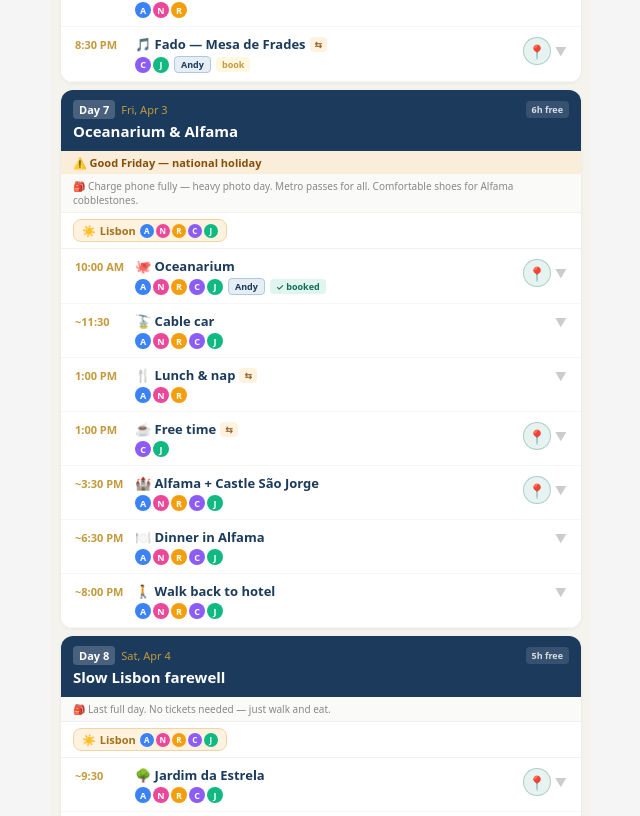
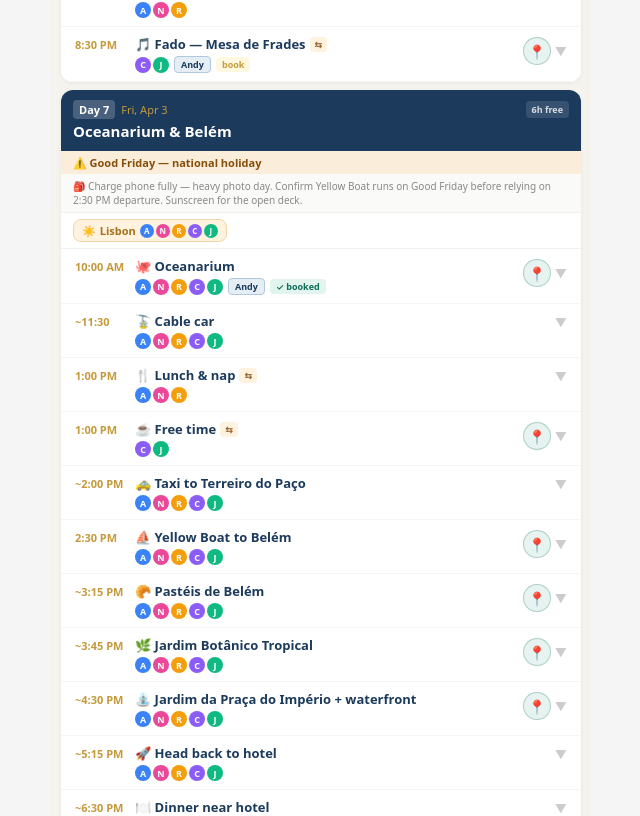
Before and after one commit to abrown221/AndysTravelAgents, a React (Vite) app: page / in a window 1280 px wide. Shown: the part 4126-4942 px from the top of the page, without its empty margins (319-959 px from the left). Built offline with nearby package versions, Linux system fonts and the light colour scheme.

Commit message:
Apr 3: Replace Alfama with Yellow Boat to Belem + gardens + pasteis

```diff
--- a/src/App.jsx
+++ b/src/App.jsx
@@ -115,18 +115,22 @@ const CAL=[
     {t:"10:00 AM",n:"🚗 Barrocal → Lisbon",p:[1,1,1,0,0],from:"A",src:1,booked:true,d:"✅ CAROLINA CONFIRMED — Mercedes E Class. Car seat for Rose. Barrocal shuttle, ~2 hours. Arrive Bairro Alto Hotel ~12 PM.\n\n⚠️ CHANGED FROM 8:00 AM → 10:00 AM. Must notify Carolina (concierge@barrocal.pt) of new departure time. No early Lisbon bookings — enjoy a slow last Barrocal morning, breakfast with the donkeys.",cancel:"24h",links:[{t:"Barrocal",u:"https://barrocal.pt"}]},
     {t:"~12:00 PM",n:"🍴 Check in, lunch & nap",p:[1,1,1,0,0],par:true,d:"Arrive Bairro Alto Hotel ~12 PM. Check in, quick lunch nearby, Rose naps. Critical recharge before the Little Lisbon tour at 3 PM."},
     {t:"~12:00 PM",n:"🏛️ Chiado free time",p:[0,0,0,1,1],par:true,d:"Christina + Jim arrived ~11 AM from Cascais. Explore: Bertrand (world's oldest bookshop, 1732), Carmo Convent (roofless 1755 church — architecturally haunting), Manteigaria pastéis de nata. All 5-min walk from hotel.",mapQ:"Carmo+Convent+Lisbon",links:[{t:"Carmo Convent",u:"https://maps.google.com/?q=Carmo+Convent+Lisbon"}]},
-    {t:"3:00 PM",n:"🚶 Little Lisbon — Express Lisbon Tour",p:[1,1,1,1,1],from:"A",src:1,booked:true,d:"✅ FULLY CONFIRMED by Mariana — Thu Apr 2, 3:00 PM.\n'Express Lisbon' private family tour: 2-hour tuk-tuk ride + 1-hour walking tour with scavenger hunt.\nGuide + driver meet at Bairro Alto Hotel.\n\nRoute: Baixa → Chiado → Bairro Alto → Príncipe Real → Mouraria → Alfama. Viewpoints: Senhora do Monte, Portas do Sol/Santa Luzia, São Pedro de Alcântara. Kids' games + pastry included.\n\nScavenger hunt options (choose at start): Alfama (ends Campo das Cebolas) OR Bairro Alto (ends Praça D. Luís I).\n\nTour covers Alfama at a fun pace — dedicated Alfama + Castle visit saved for tomorrow (Apr 3).\n\nBalance payment due by Mon Mar 30 via PayPal.\n\n📞 +351 912 800 647 · info@lisbonforkids.com (Mariana)",phone:"+351912800647",cancel:"24h",mapQ:"Alfama+Lisbon",links:[{t:"Little Lisbon",u:"https://www.lisbonforkids.com/tuk-tuk-tours"}]},
+    {t:"3:00 PM",n:"🚶 Little Lisbon — Express Lisbon Tour",p:[1,1,1,1,1],from:"A",src:1,booked:true,d:"✅ FULLY CONFIRMED by Mariana — Thu Apr 2, 3:00 PM.\n'Express Lisbon' private family tour: 2-hour tuk-tuk ride + 1-hour walking tour with scavenger hunt.\nGuide + driver meet at Bairro Alto Hotel.\n\nRoute: Baixa → Chiado → Bairro Alto → Príncipe Real → Mouraria → Alfama. Viewpoints: Senhora do Monte, Portas do Sol/Santa Luzia, São Pedro de Alcântara. Kids' games + pastry included.\n\nScavenger hunt options (choose at start): Alfama (ends Campo das Cebolas) OR Bairro Alto (ends Praça D. Luís I).\n\nTour covers Alfama at a fun pace — tomorrow is Yellow Boat to Belém — a totally different side of Lisbon.\n\nBalance payment due by Mon Mar 30 via PayPal.\n\n📞 +351 912 800 647 · info@lisbonforkids.com (Mariana)",phone:"+351912800647",cancel:"24h",mapQ:"Alfama+Lisbon",links:[{t:"Little Lisbon",u:"https://www.lisbonforkids.com/tuk-tuk-tours"}]},
     {t:"~6:00 PM",n:"🍽️ Early dinner",p:[1,1,1,0,0],par:true,d:"Tour ends ~6 PM. Family eats early near the hotel. Rose to bed after a big day."},
     {t:"8:30 PM",n:"🎵 Fado — Mesa de Frades",p:[0,0,0,1,1],from:"A",src:1,par:true,d:"Tiny former chapel. Tiny former chapel in Alfama. Book via Bairro Alto Hotel concierge. Very small venue — book early.",mapQ:"Mesa+de+Frades+Alfama+Lisbon",links:[{t:"Mesa de Frades",u:"https://maps.google.com/?q=Mesa+de+Frades+Alfama+Lisbon"}]},
   ]},
-  {date:"Fri, Apr 3",n:7,title:"Oceanarium & Alfama",iso:"2026-04-03",hotel:"lis",free:6,note:"⚠️ Good Friday — national holiday",prep:"Charge phone fully — heavy photo day. Metro passes for all. Comfortable shoes for Alfama cobblestones.",locs:[{w:[1,1,1,1,1],l:"lis"}],acts:[
+  {date:"Fri, Apr 3",n:7,title:"Oceanarium & Belém",iso:"2026-04-03",hotel:"lis",free:6,note:"⚠️ Good Friday — national holiday",prep:"Charge phone fully — heavy photo day. Confirm Yellow Boat runs on Good Friday before relying on 2:30 PM departure. Sunscreen for the open deck.",locs:[{w:[1,1,1,1,1],l:"lis"}],acts:[
     {t:"10:00 AM",n:"🐙 Oceanarium",p:[1,1,1,1,1],from:"A",src:1,booked:true,d:"✅ BOOKED — Ref #96455533. 10:00 AM entry, Fri Apr 3.\n\nTHE must-do for Rose. 15,000+ marine animals. Metro to Oriente (Calatrava station). Allow 2+ hours.\n\n📞 +351 218 917 000 · info@oceanario.pt",phone:"+351218917000",cancel:"24h",mapQ:"Oceanário+de+Lisboa",links:[{t:"Oceanarium",u:"https://www.oceanario.pt"}]},
     {t:"~11:30",n:"🚡 Cable car",p:[1,1,1,1,1],d:"Teleférico over the Tagus. Thrilling for kids. Playgrounds + promenades nearby."},
     {t:"1:00 PM",n:"🍴 Lunch & nap",p:[1,1,1,0,0],par:true,d:"Back to hotel. Rose needs rest before Alfama. Critical recharge — big afternoon ahead."},
-    {t:"1:00 PM",n:"☕ Free time",p:[0,0,0,1,1],par:true,d:"Christina + Jim free afternoon. Options: revisit Chiado spots you missed yesterday, Príncipe Real garden + boutiques, or LX Factory (creative hub in converted industrial space, ~10 min taxi). Regroup at hotel by 3:30 for Alfama.",mapQ:"Carmo+Convent+Lisbon",links:[{t:"Carmo Convent",u:"https://maps.google.com/?q=Carmo+Convent+Lisbon"}]},
-    {t:"~3:30 PM",n:"🏰 Alfama + Castle São Jorge",p:[1,1,1,1,1],d:"The dedicated Alfama afternoon. Yesterday's Little Lisbon tour gave you the overview — today go deeper at your own pace.\n\nCastelo de São Jorge: ramparts, peacocks, Children's Centre (Rose will love it). Then wind down through Alfama's tile streets, laundry lines, fado echoing from doorways.\n\nGinjinha for adults at a tiny counter bar. End at Portas do Sol viewpoint for golden hour.\n\n⚠️ Good Friday — some shops/restaurants may be closed. Castle should be open (confirm hours).",mapQ:"Castelo+São+Jorge+Lisbon",links:[{t:"Castelo",u:"https://maps.google.com/?q=Castelo+São+Jorge+Lisbon"},{t:"Alfama",u:"https://maps.google.com/?q=Alfama+Lisbon"}]},
-    {t:"~6:30 PM",n:"🍽️ Dinner in Alfama",p:[1,1,1,1,1],d:"Eat together in Alfama while you're there. Good Friday seafood tradition — bacalhau (salt cod) is the classic. Try a local tasca. Early enough for Rose."},
-    {t:"~8:00 PM",n:"🚶 Walk back to hotel",p:[1,1,1,1,1],d:"Downhill stroll from Alfama through Baixa to Bairro Alto Hotel. Lisbon lit up at night. Rose in the stroller, gelato stop on the way. Easy last evening before tomorrow's farewell day."},
+    {t:"1:00 PM",n:"☕ Free time",p:[0,0,0,1,1],par:true,d:"Christina + Jim free afternoon. Options: revisit Chiado spots you missed yesterday, Príncipe Real garden + boutiques, or LX Factory (creative hub in converted industrial space, ~10 min taxi). Regroup at Terreiro do Paço by 2:15 PM for the Yellow Boat to Belém (or skip the boat and meet everyone in Belém by taxi).",mapQ:"Carmo+Convent+Lisbon",links:[{t:"Carmo Convent",u:"https://maps.google.com/?q=Carmo+Convent+Lisbon"}]},
+    {t:"~2:00 PM",n:"🚕 Taxi to Terreiro do Paço",p:[1,1,1,1,1],d:"Quick 10-min taxi from Bairro Alto Hotel to Praça do Comércio (Terreiro do Paço). The Yellow Boat dock is at the Estação Fluvial. Arrive by 2:15 to get settled before the 2:30 departure.\n\n💶 ~€8–10 by taxi or Uber."},
+    {t:"2:30 PM",n:"⛵ Yellow Boat to Belém",p:[1,1,1,1,1],d:"❓ OPTIONAL — CONFIRM GOOD FRIDAY OPERATIONS FIRST.\n\nHop-on hop-off river cruise along the Tagus. Open-air upper deck with 360° views. ~45 minutes to Belém.\n\nScenic highlights: São Jorge Castle from the water, Cristo Rei statue, 25 de Abril Bridge (looks like the Golden Gate!), Monument to the Discoveries, Belém Tower.\n\nRose will love the open deck. Covered lower deck if windy. Boats run Mon/Wed/Fri/Sat only — Friday Apr 3 should work, but Good Friday is a national holiday. Must confirm with Yellow Boat before relying on this.\n\n📞 Yellow Boat: (+351) 218 503 225 · yellowbus@carris.pt\n💶 ~€24/adult, ~€12 ages 4–10, under 3 free. Seniors discounted.",phone:"+351218503225",cancel:"24h",mapQ:"Terreiro+do+Paço+Lisbon",links:[{t:"Yellow Boat",u:"https://yellowbustours.com/en/lisbon/yellow-boat-belem-river-cruise"},{t:"Book tickets",u:"https://www.getyourguide.com/lisbon-l42/yellow-boat-tour-in-lisbon-t54826/"}]},
+    {t:"~3:15 PM",n:"🥐 Pastéis de Belém",p:[1,1,1,1,1],d:"The original. Est. 1837. The line looks long but moves fast — 5–10 minutes. Grab a box of warm pastéis de nata, dust with cinnamon + powdered sugar. Eat at the blue-tiled tables inside or take them to go for the gardens.\n\nThis is THE pastel de nata. Everything else is a copy. Rose gets her own.",mapQ:"Pastéis+de+Belém+Lisbon",links:[{t:"Pastéis de Belém",u:"https://pasteisdebelem.pt/en/"}]},
+    {t:"~3:45 PM",n:"🌿 Jardim Botânico Tropical",p:[1,1,1,1,1],d:"Tropical botanical garden right next to Jerónimos Monastery. Nearly 600 species from former Portuguese colonies — palms, bamboo groves, shaded paths.\n\nThe magic: peacocks roam freely through the garden. Rose will be in heaven. Stroller-friendly paths, benches for grandparents, genuinely peaceful.\n\n💶 €5 adults, free for kids under 10. ~45 min at a relaxed pace.",mapQ:"Jardim+Botânico+Tropical+Belém",links:[{t:"Tropical Garden",u:"https://www.museus.ulisboa.pt/en/jardim-botanico-tropical"}]},
+    {t:"~4:30 PM",n:"⛲ Jardim da Praça do Império + waterfront",p:[1,1,1,1,1],d:"Grand formal garden in front of Jerónimos Monastery — fountains, wide paths, open sky. Recently renovated. Free.\n\nWalk toward the waterfront: Monument to the Discoveries (see the giant compass rose mosaic in the pavement from above). Belém Tower visible across the marina.\n\nLet Rose run. Three generations watching the Tagus. Golden hour light. No rush.",mapQ:"Praça+do+Império+Belém+Lisbon"},
+    {t:"~5:15 PM",n:"🚀 Head back to hotel",p:[1,1,1,1,1],d:"Options:\n\n⛵ Yellow Boat 5:30 PM departure from Belém back to Terreiro do Paço (~45 min, arrives ~6:15). Same ticket.\n\n🚋 Tram 15E: Direct tram from Belém to Praça do Comércio / Cais do Sodré. Runs every 10 min, ~20 min ride. ~€1.50/person.\n\n🚕 Taxi/Uber: ~€10, 15 min to Bairro Alto Hotel. Best if Rose is done.\n\nRecommendation: Boat back is the most fun. Taxi if anyone's tired."},
+    {t:"~6:30 PM",n:"🍽️ Dinner near hotel",p:[1,1,1,1,1],d:"Easy dinner in Bairro Alto or Chiado. Good Friday seafood tradition — bacalhau (salt cod) is the classic. Try a local tasca. Early enough for Rose. Last full evening together before tomorrow's farewell day."},
   ]},
   {date:"Sat, Apr 4",n:8,title:"Slow Lisbon farewell",iso:"2026-04-04",hotel:"lis",free:5,prep:"Last full day. No tickets needed — just walk and eat.",locs:[{w:[1,1,1,1,1],l:"lis"}],acts:[
     {t:"~9:30",n:"🌳 Jardim da Estrela",p:[1,1,1,1,1],d:"Playground, duck ponds, bandstand, peacocks. Café under jacaranda trees.",mapQ:"Jardim+da+Estrela+Lisbon",links:[{t:"Visit Lisboa",u:"http://www.visitlisboa.com/en/places/jardim-da-estrela"}]},
```
